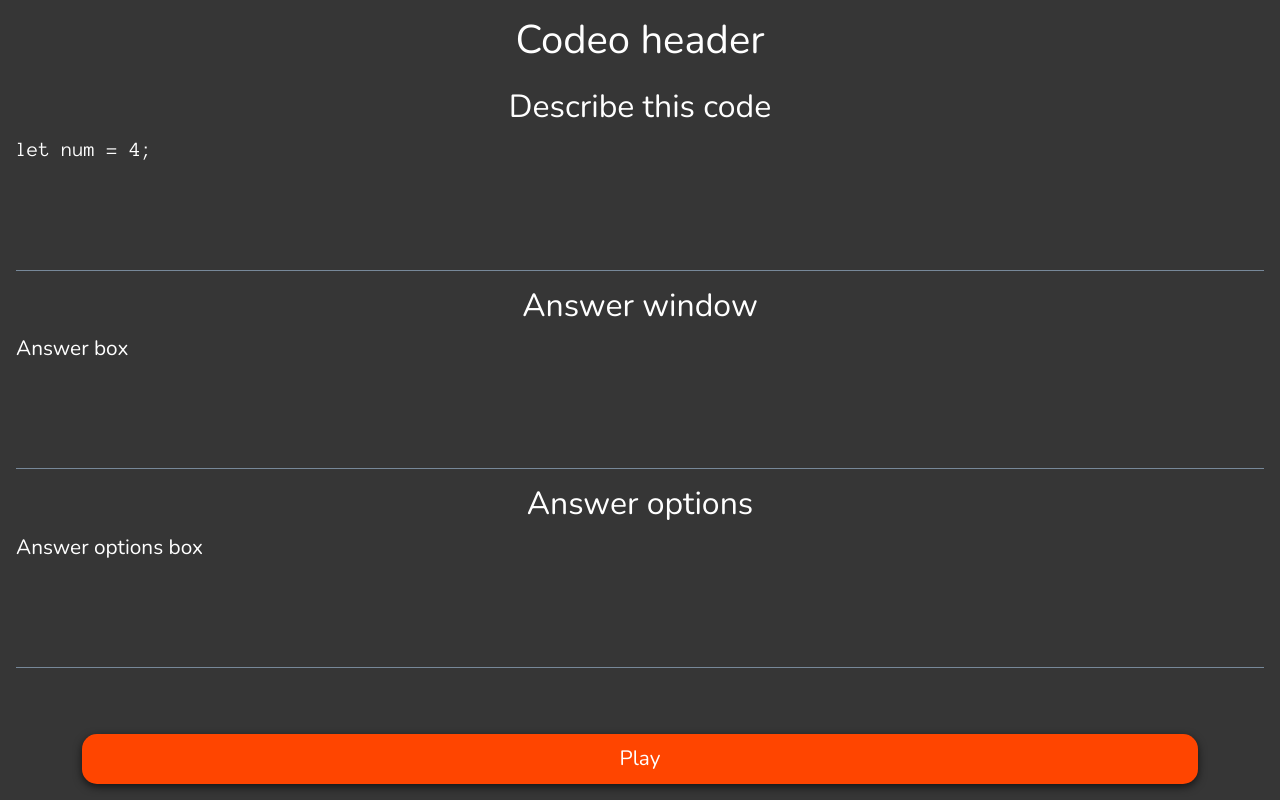
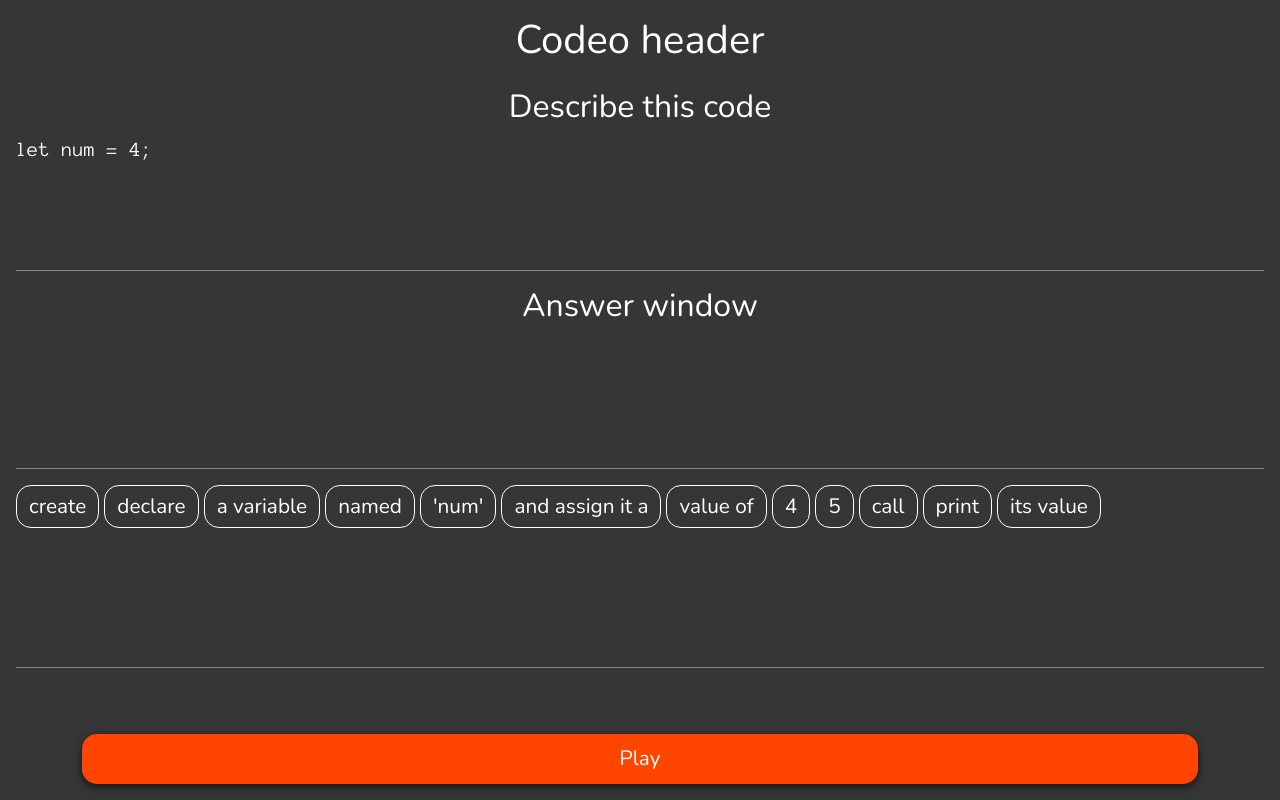
Before and after one commit to AJGreaves/codeo, a plain HTML site: page index.html in a window 1280 px wide. Drawn offline with nearby package versions, Linux system fonts and the light colour scheme.

Commit message:
Display answer options.

```diff
--- a/assets/css/style.css
+++ b/assets/css/style.css
@@ -41,6 +41,16 @@ body {
     border-bottom: lightslategray 1px solid;
 }
 
+/* Option blocks - blocks that hold potential pieces of the answers */
+.optionBlock {
+    border: white 1px solid;
+    padding: 5px 12px;
+    margin-right: 5px;
+    margin-bottom: 8px;
+    border-radius: 15px;
+    display: inline-block;
+}
+
 /* Buttons */
 #playBtn {
     width: 100%;
--- a/assets/js/script.js
+++ b/assets/js/script.js
@@ -2,7 +2,9 @@ fetch('data/questions.json')
     .then(response => response.json())
     .then(data => {
         console.log(data);
-        displayQuestion(data[0]);
+        let question = data[0];
+        displayQuestion(question);
+        displayAnswerOptions(question);
     })
     .catch(error => console.error(error));
 
@@ -30,7 +32,7 @@ playBtn.addEventListener("mousedown", clickButton);
 playBtn.addEventListener("mouseup", clickButton);
 
 function displayQuestion(question) {
-    console.log(question);
+    console.log(question.challenge);
     document.querySelector("#instruction").innerText = question.instruction;
     let challengeBox = document.querySelector("#challenge");
     challengeBox.innerText = question.challenge;
@@ -40,3 +42,14 @@ function displayQuestion(question) {
         challengeBox.classList.remove("code");
     }
 }
+
+function displayAnswerOptions(question) {
+    console.log(question.answerOptions);
+    let answerOptions = question.answerOptions;
+    let htmlContent = ``
+    for (i = 0; i < answerOptions.length; i++) {
+        htmlContent += `<div class="optionBlock">${answerOptions[i]}</div>`;
+    }
+
+    document.querySelector("#answerOptionsBox").innerHTML = htmlContent;
+}
--- a/data/questions.json
+++ b/data/questions.json
@@ -3,7 +3,7 @@
         "instruction": "Describe this code",
         "challenge": "let num = 4;",
         "challengeType": "describe",
-        "answerBlockList": ["create", "declare", "a variable", "named", "'num'", "and assign it a", "value of", "4", "5", "call", "print", "it's value"],
+        "answerOptions": ["create", "declare", "a variable", "named", "'num'", "and assign it a", "value of", "4", "5", "call", "print", "its value"],
         "validAnswers": [
             "create a variable named 'num' and assign it a value of 4",
             "declare a variable named 'num' and assign it a value of 4"
@@ -13,7 +13,7 @@
         "instruction": "Describe this code",
         "challenge": "let num;",
         "challengeType": "describe",
-        "answerBlockList": ["create", "declare", "a variable", "named", "'num'", "and assign it a", "value of", "4", "5", "call", "print", "it's value"],
+        "answerOptions": ["create", "declare", "a variable", "named", "'num'", "and assign it a", "value of", "4", "5", "call", "print", "its value"],
         "validAnswers": [
             "declare a new variable named 'num'",
             "create a new variable named 'num'"
@@ -23,7 +23,7 @@
         "instruction": "Describe this code",
         "challenge": "let hasUmbrella = true;",
         "challengeType": "describe",
-        "answerBlockList": ["create", "declare", "a variable", "named", "'hasUmbrella'", "and assign it a", "value of", "false", "true", "call", "print", "it's value"],
+        "answerOptions": ["create", "declare", "a variable", "named", "'hasUmbrella'", "and assign it a", "value of", "false", "true", "call", "print", "it's value"],
         "validAnswers": [
             "create a variable named 'hasUmbrella' and assign it a value of true",
             "declare a variable named 'hasUmbrella' and assign it a value of true"
@@ -33,7 +33,7 @@
         "instruction": "Write code",
         "challengeType": "write code",
         "challenge": "declare a variable named 'hasUmbrella' and assign it a value of true",
-        "answerBlockList": ["let", "hasUmbrella", "=", "True", "'hasUmbrella'", "true", "false", "declare", "variable", "is" ],
+        "answerOptions": ["let", "hasUmbrella", "=", "True", "'hasUmbrella'", "true", "false", "declare", "variable", "is" ],
         "validAnswers": [
             "let hasUmbrella = true;"
         ]
--- a/index.html
+++ b/index.html
@@ -35,11 +35,11 @@
             </div>
             <div id="answer-box" class="game-box">
                 <h2>Answer window</h2>
-                <div>Answer box</div>
+                <div id="answerBox"></div>
             </div>
             <div id="answer-options-box" class="game-box">
-                <h2>Answer options</h2>
-                <div>Answer options box</div>
+                <div id="answerOptionsBox">
+                </div>
             </div>
         </main>
         <footer class="container">
```
